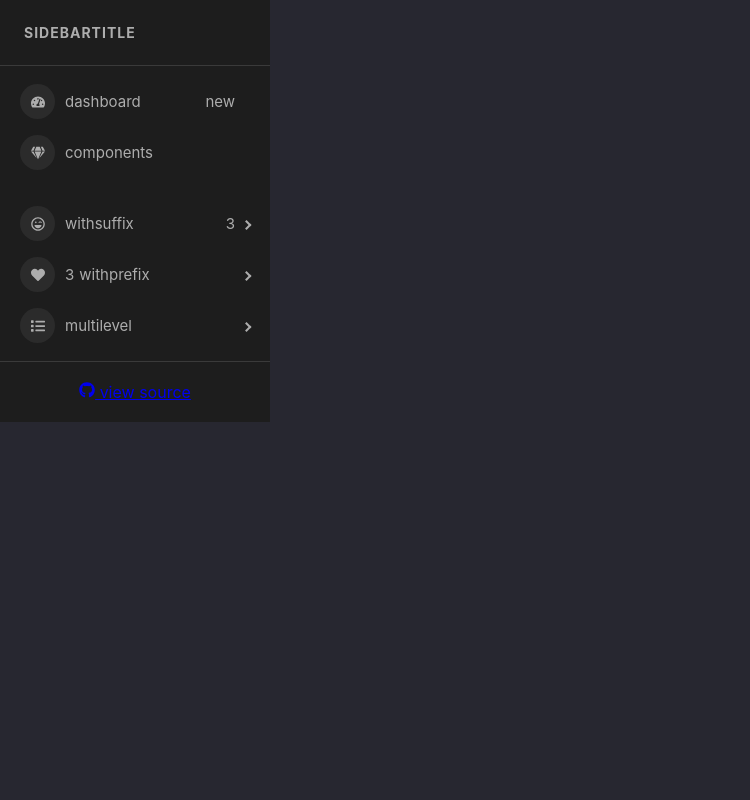
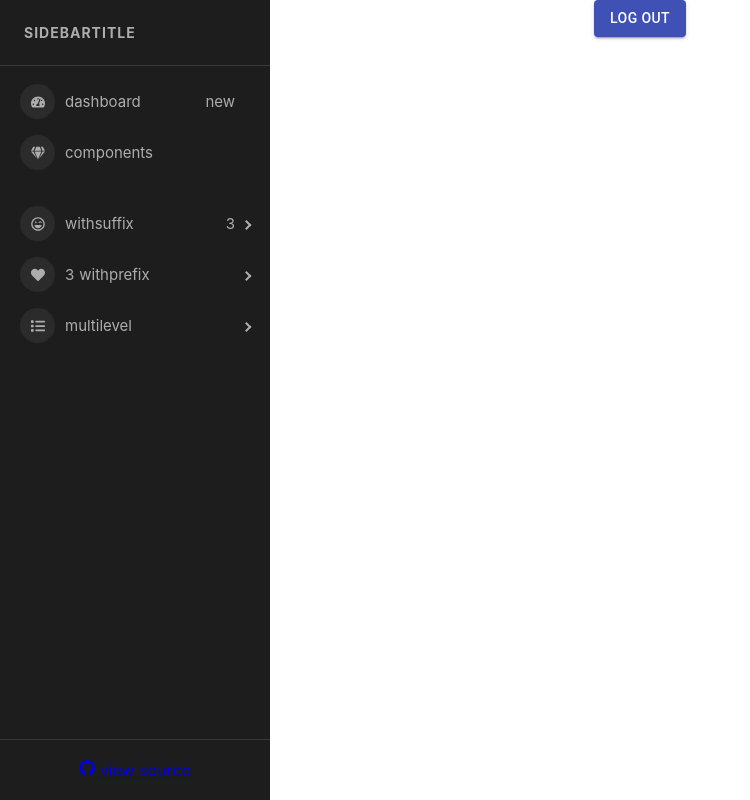
Before and after one commit to eden-chan/IdeaCrowd, a React (Create React App) app in the folder IdeaApp/: page / in a window 1280 px wide. Shown: the whole page, without its empty margins (0-750 px from the left). Built offline with nearby package versions, Linux system fonts and the light colour scheme; no server answers; sample sign-in values are in the browser's storage.

Commit message:
sidebar added

```diff
--- a/IdeaApp/src/components/Layout.jsx
+++ b/IdeaApp/src/components/Layout.jsx
@@ -25,7 +25,7 @@ function Layout({ setLocale }) {
   };
 
   return (
-    <div className={`app ${rtl ? "rtl" : ""} ${toggled ? "toggled" : ""}`}>
+    <div className={`app ${rtl ? "rtl" : ""} ${toggled ? "toggled" : ""}`} style={{position: 'fixed', height: '100vh'}}>
       <Aside
         image={image}
         collapsed={collapsed}
--- /dev/null
+++ b/IdeaApp/src/components/styles/Dashboard.css
@@ -0,0 +1,28 @@
+.sidebar {
+  position: fixed;
+  top: 0;
+  bottom: 0;
+  left: 0;
+  min-height: 100vh !important;
+  z-index: 100;
+  padding: 48px 0 0;
+  box-shadow: inset -1px 0 0 rgba(0, 0, 0, .1);
+}
+#sidebar-wrapper{
+  min-height: 100vh !important;
+  width: 100vw;
+  margin-left: -1rem;
+  -webkit-transition: margin .25s ease-out;
+  -moz-transition: margin .25s ease-out;
+  -o-transition: margin .25s ease-out;
+  transition: margin .25s ease-out;
+}
+#sidebar-wrapper .sidebar-heading {
+  padding: 0.875rem 1.25rem;
+  font-size: 1.2rem;
+}
+
+#page-content-wrapper {
+  min-width: 0;
+  width: 100%;
+}
--- a/IdeaApp/src/pages/SignIn.js
+++ b/IdeaApp/src/pages/SignIn.js
@@ -69,7 +69,6 @@ class SignIn extends React.Component {
   render() {
     const { classes } = this.props;
     return (
-      <div style={{backgroundImage: `url(${bear})`, height: '500px'}}>
       <Container component="main" maxWidth="xs">
         <CssBaseline />
         <br/>
@@ -126,7 +125,6 @@ class SignIn extends React.Component {
         <Box mt={8}>
         </Box>
       </Container>
-      </div>
     );
   }
 }
--- a/IdeaApp/src/pages/index.js
+++ b/IdeaApp/src/pages/index.js
@@ -6,7 +6,6 @@ import Landing from "./landing"
 const Home = () => {
   return (
     <Switch>
-      <Route path='/else' component={Landing} />
       <Route path='/' component={Landing} />
     </Switch>
   );
--- a/IdeaApp/src/pages/landing.js
+++ b/IdeaApp/src/pages/landing.js
@@ -2,7 +2,7 @@ import React from "react";
 import { auth } from "../firebase";
 import Button from "@material-ui/core/Button";
 import Layout from "../components/Layout";
-import "react-pro-sidebar/dist/css/styles.css";
+import {Container, Row, Col, Card, Form } from "react-bootstrap";
 
 const Landing = () => {
   const logout = () => {
@@ -10,21 +10,28 @@ const Landing = () => {
   };
 
   return (
-    <div>
+    <>
+     <Container fluid>
+        <Row>
+          <Col xs={2} id="sidebar-wrapper">
             <Layout />
-      {/* <div
+          </Col>
+          <Col  xs={10} id="page-content-wrapper">
+              <div
               style={{
                 display: "flex",
                 justifyContent: "center",
                 alignItems: "center",
-          height: "90vh",
               }}
             >
               <Button variant="contained" color="primary" onClick={logout}>
                 Log Out
               </Button>
-      </div> */}
             </div>
+          </Col>
+        </Row>
+      </Container>
+    </>
     );
 };
 
--- a/IdeaApp/src/styles.css
+++ b/IdeaApp/src/styles.css
@@ -9,7 +9,6 @@
     height: 100%;
     margin: 0;
     padding: 0;
-    background-color: #272730;
     -webkit-touch-callout: none;
     -webkit-user-select: none;
     -khtml-user-select: none;
```
Also changed, not shown: IdeaApp/src/components/Aside.jsx (+39 -6 lines). Lines whose indentation alone changed are shown as unchanged.
